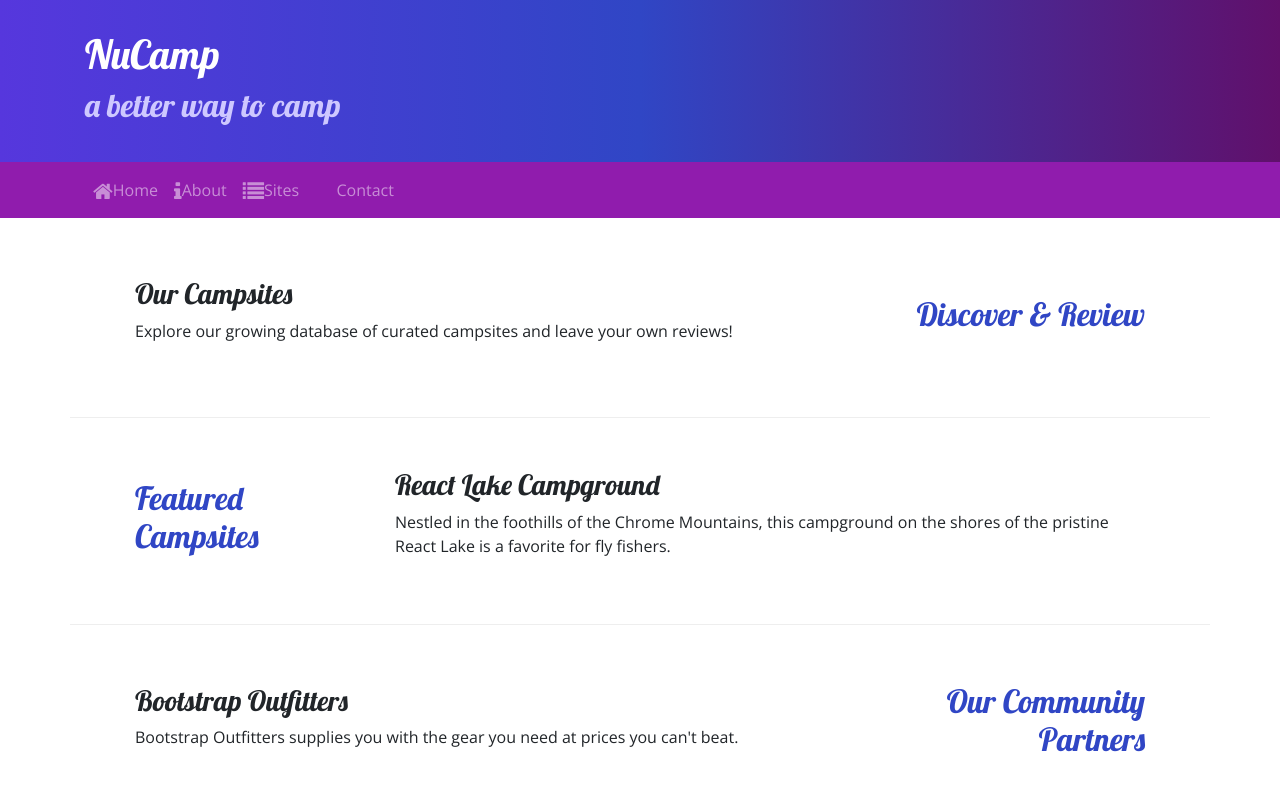
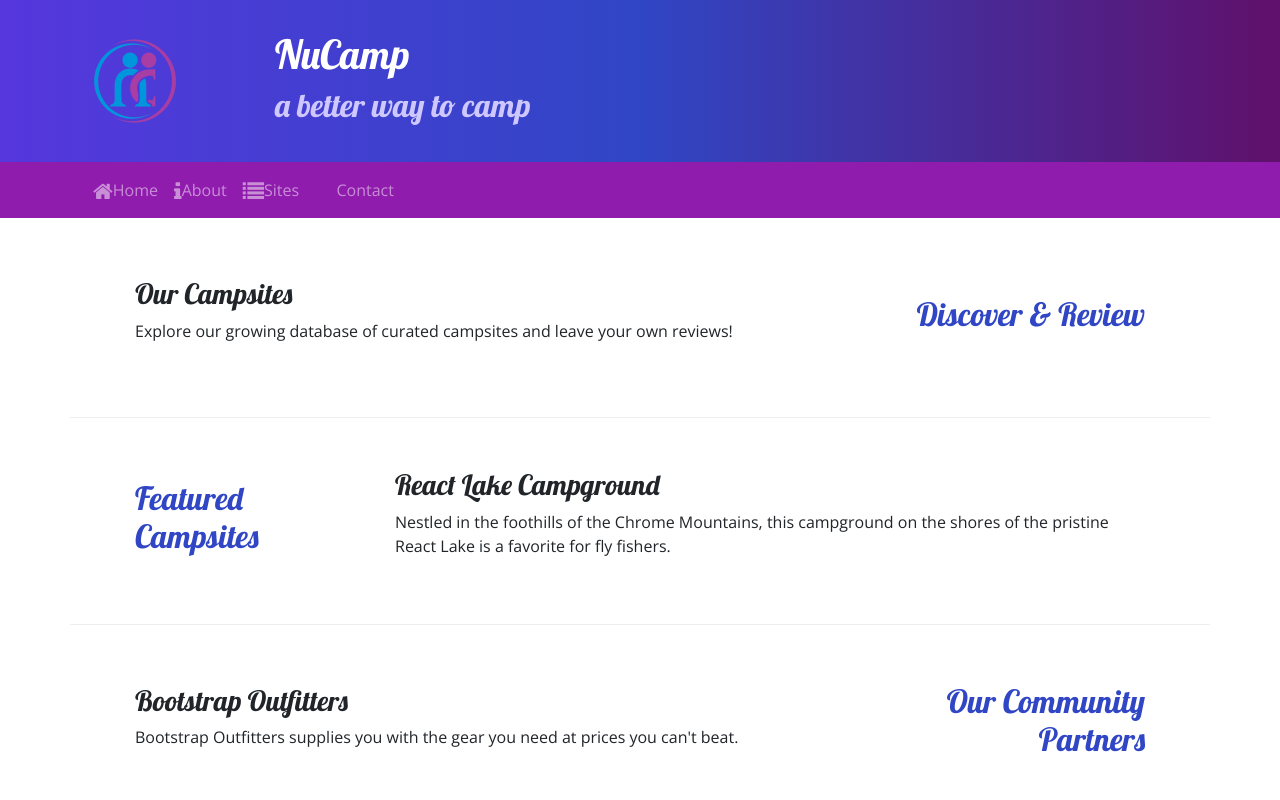
Before and after one commit to PandaBearz/new-review-site, a website: page index.html in a window 1280 px wide. Shown: the top 800 px of the page. Drawn offline with nearby package versions, Linux system fonts and the light colour scheme.

Commit message:
Image Folder

```diff
--- a/index.html
+++ b/index.html
@@ -21,6 +21,9 @@
             <header class="jumbotron jumbotron-fluid">
                 <div class="container">
                     <div class="row">
+                        <div class="col-4 col-sm-3 col-md-2 align-self-center">
+                            <img src="img/logo.png" class="img-fluid" />
+                        </div>
                         <div class="col">
                             <h1>NuCamp</h1>
                             <h2>a better way to camp</h2>
```
Also changed, not shown: img/bootstrap-thumb.png (added), img/breadcrumb-trail-thumb.jpg (added), img/breadcrumb-trail.jpg (added), img/chrome-river-thumb.jpg (added), img/chrome-river.jpg (added), img/logo.png (added), img/react-lake-thumb.jpg (added), img/react-lake.jpg (added), 1 other file.
